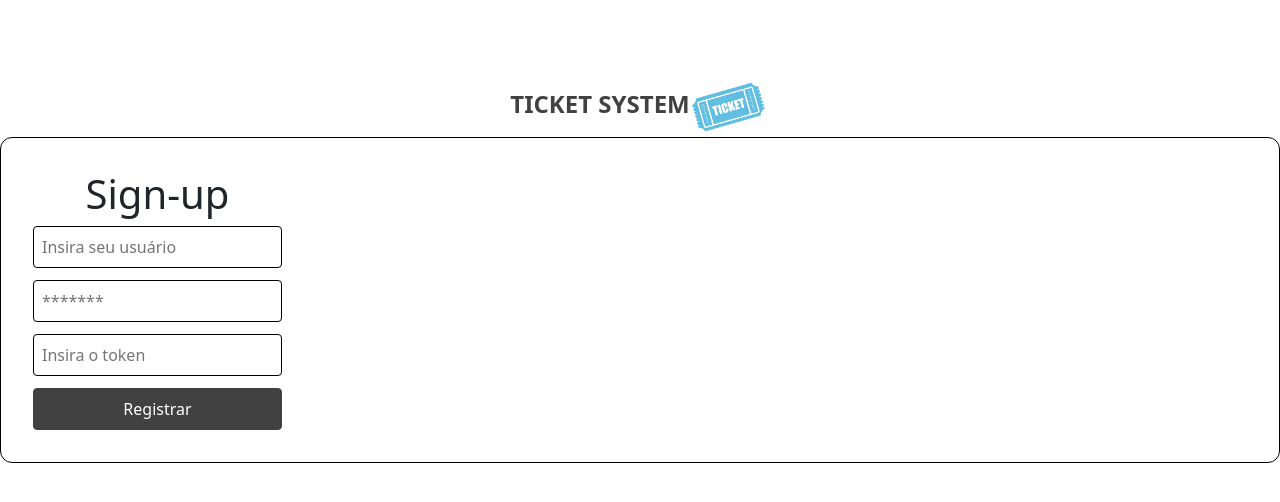
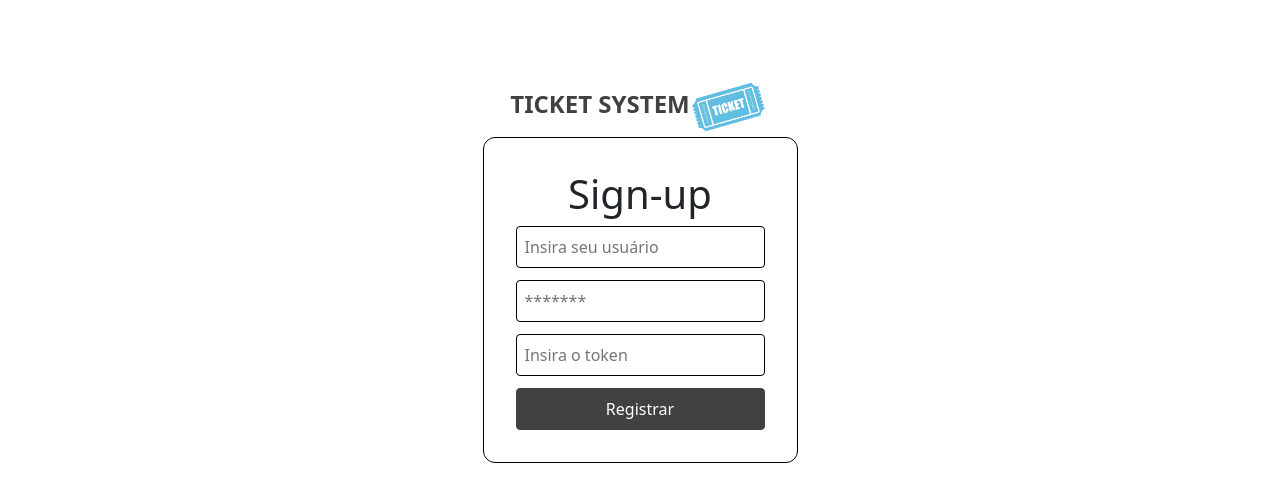
Before and after one commit to dev-Chaves/SystemTicket-Front, an Angular app: page /register in a window 1280 px wide. Shown: the top 502 px of the page. Built offline with nearby package versions, Linux system fonts and the light colour scheme.

Commit message:
endpoint registration

```diff
--- a/src/app/pages/registration/register.component.css
+++ b/src/app/pages/registration/register.component.css
@@ -0,0 +1,14 @@
+#register-page{
+    height: 100vh;
+    width: 100vw;
+    position: relative;
+    display: flex;
+    flex-direction: column;
+    gap: 120 px;
+}
+
+#register-page-content{
+    display: flex;
+    justify-content: center;
+    align-items: center;
+}
--- a/src/app/pages/registration/register.component.html
+++ b/src/app/pages/registration/register.component.html
@@ -1,2 +1,6 @@
-<app-header/>
-<app-register-sem-loggar/>
+<div id="register-page" class="main-content">
+    <app-header/>
+    <div id="register-page-content">
+        <app-register-sem-loggar/>
+    </div>
+</div>
```
